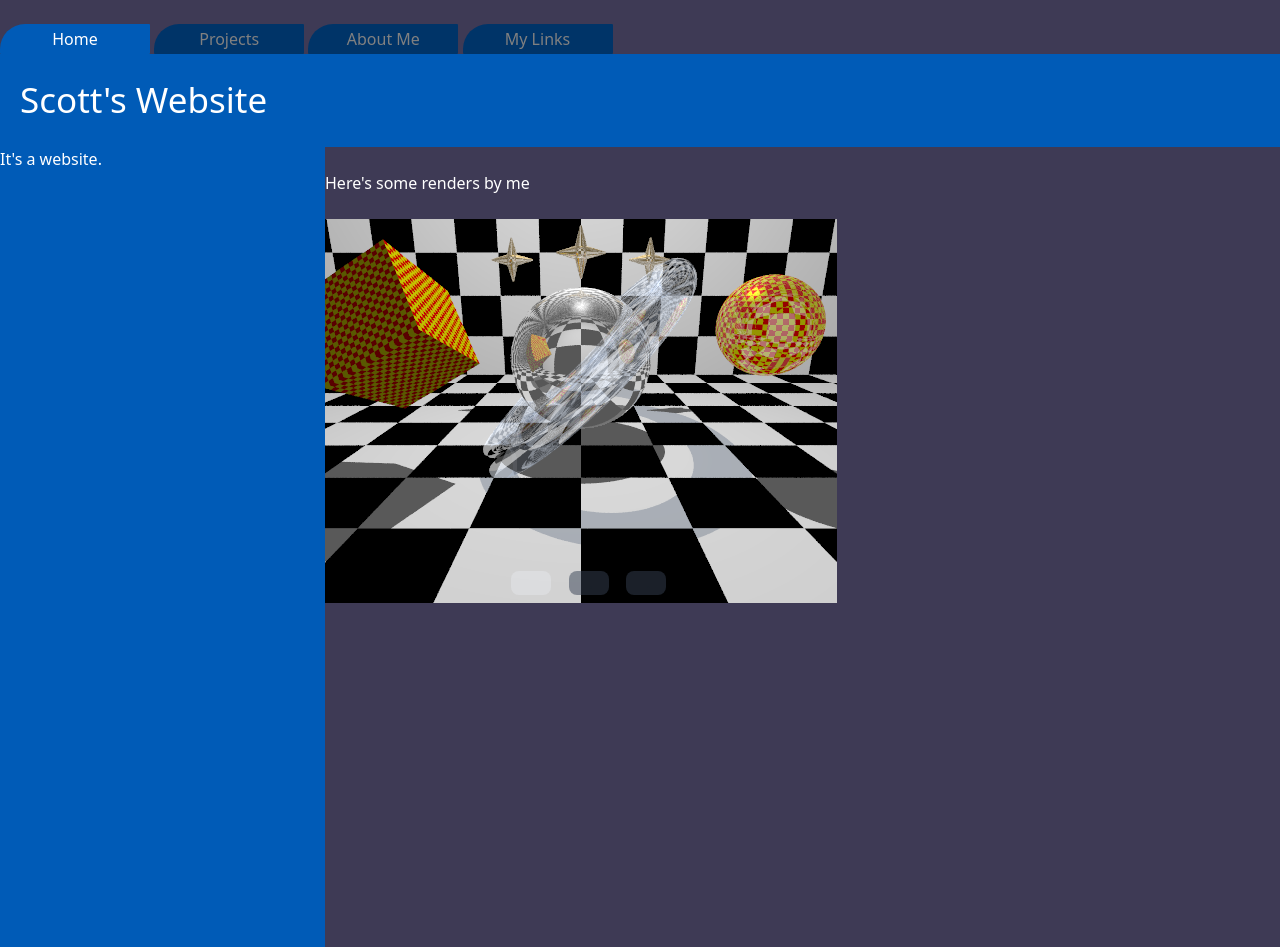
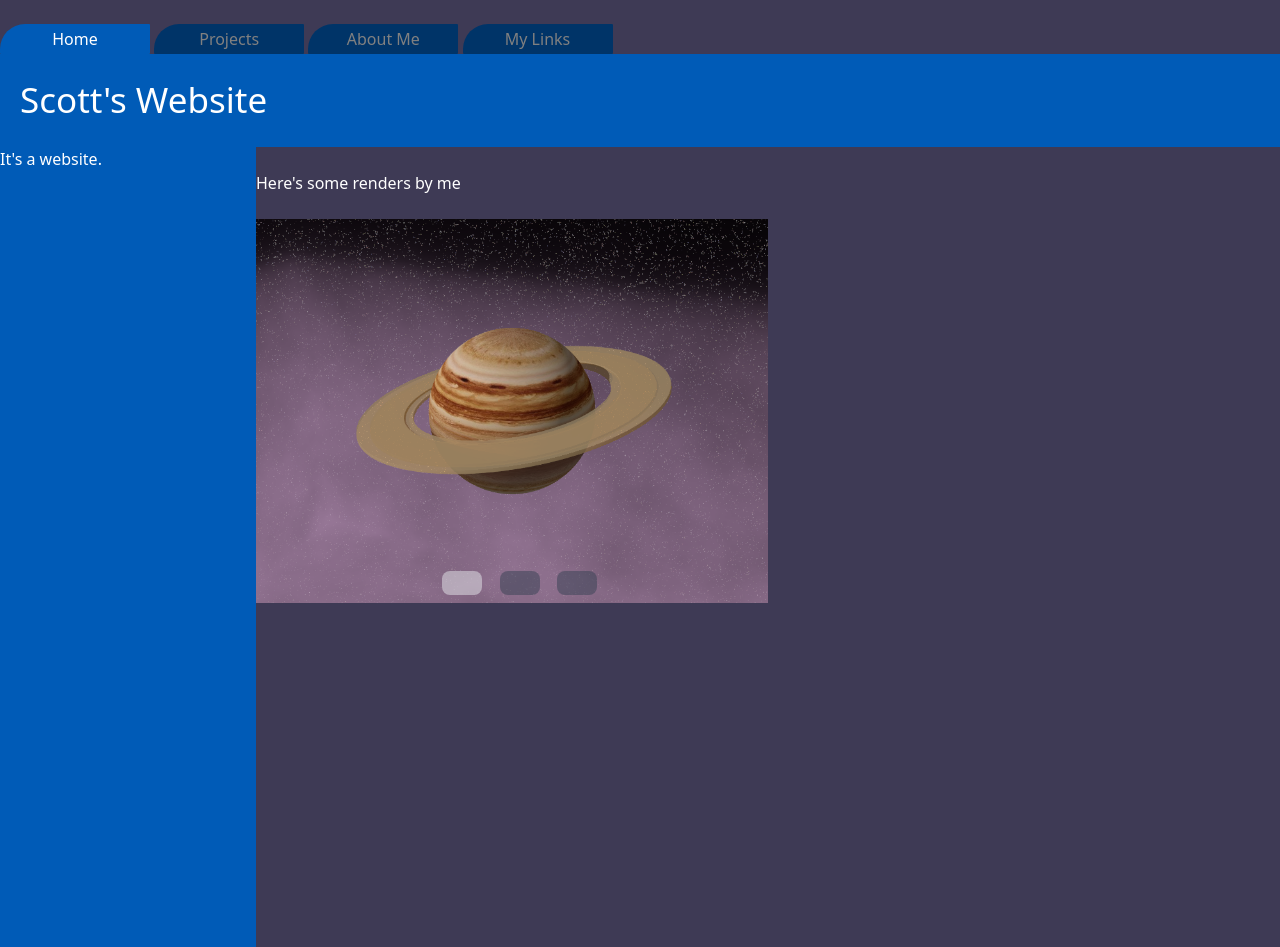
Before and after one commit to scottm213/scottmattera.net, a SvelteKit app: page / in a window 1280 px wide. Built offline with nearby package versions, Linux system fonts and the light colour scheme.

Commit message:
change some sizing for square

```diff
--- a/src/app.css
+++ b/src/app.css
@@ -23,7 +23,7 @@ header {
 
 .square {
     height: 100dvh;
-    width: 325px;
+    width: 20dvw;
     padding: 0;
     background-color: #005bb7;
     box-sizing: border-box;
--- a/src/routes/+page.svelte
+++ b/src/routes/+page.svelte
@@ -11,7 +11,7 @@
 
 
     let imageExists = $state(true);
-    let images = ["/image/reflectiveOrbs.png", "/image/bishop.png", "/image/saturn.png" ];
+    let images = ["/image/saturn.png", "/image/bishop.png","/image/reflectiveOrbs.png" ];
     let buttonStyle2 = "px-5 py-0.1 rounded-lg text-gray-200 bg-gray-200 hover:bg-gray-100 opacity-50";
     let buttonStyle1 = "px-5 py-0.1 rounded-lg text-gray-700 bg-gray-700 hover:bg-gray-500 opacity-50";
     let picChange = $state(0);
--- a/src/routes/work/+page.svelte
+++ b/src/routes/work/+page.svelte
@@ -46,12 +46,12 @@
 <header> <h2>My Work</h2> </header>
 <div class = "flex flex-row">
     <div class = "square flex flex-col items-start justify-start">
-        <div class="grid grid-cols-4 gap-2 ">
+        <div class="grid grid-cols-4 gap-1 ">
 
-            <button  class = "w-37.5 h-10 {buttonStyle1} rounded-tl-lg rounded-br-lg mt-20 col-start-3 col-end-4" type="button" value="school" onclick={schoolButtonClicked}>School Projects</button>
+            <button  class = "w-33.5 h-10 {buttonStyle1} rounded-tl-lg rounded-br-lg mt-20 col-start-3 col-end-4" type="button" value="school" onclick={schoolButtonClicked}>School Projects</button>
 
 
-            <button class = "w-37.5 h-10 {buttonStyle2} rounded-tl-lg rounded-br-lg hover:bg-[#004381] mt-50 col-start-3 col-end-4" type="button" value="personal "onclick={personalButtonClicked}>Personal Projects</button>
+            <button class = "w-33.5 h-10 {buttonStyle2} rounded-tl-lg rounded-br-lg hover:bg-[#004381] mt-50 col-start-3 col-end-4" type="button" value="personal "onclick={personalButtonClicked}>Personal Projects</button>
         </div>
     </div>
         <div>
```
